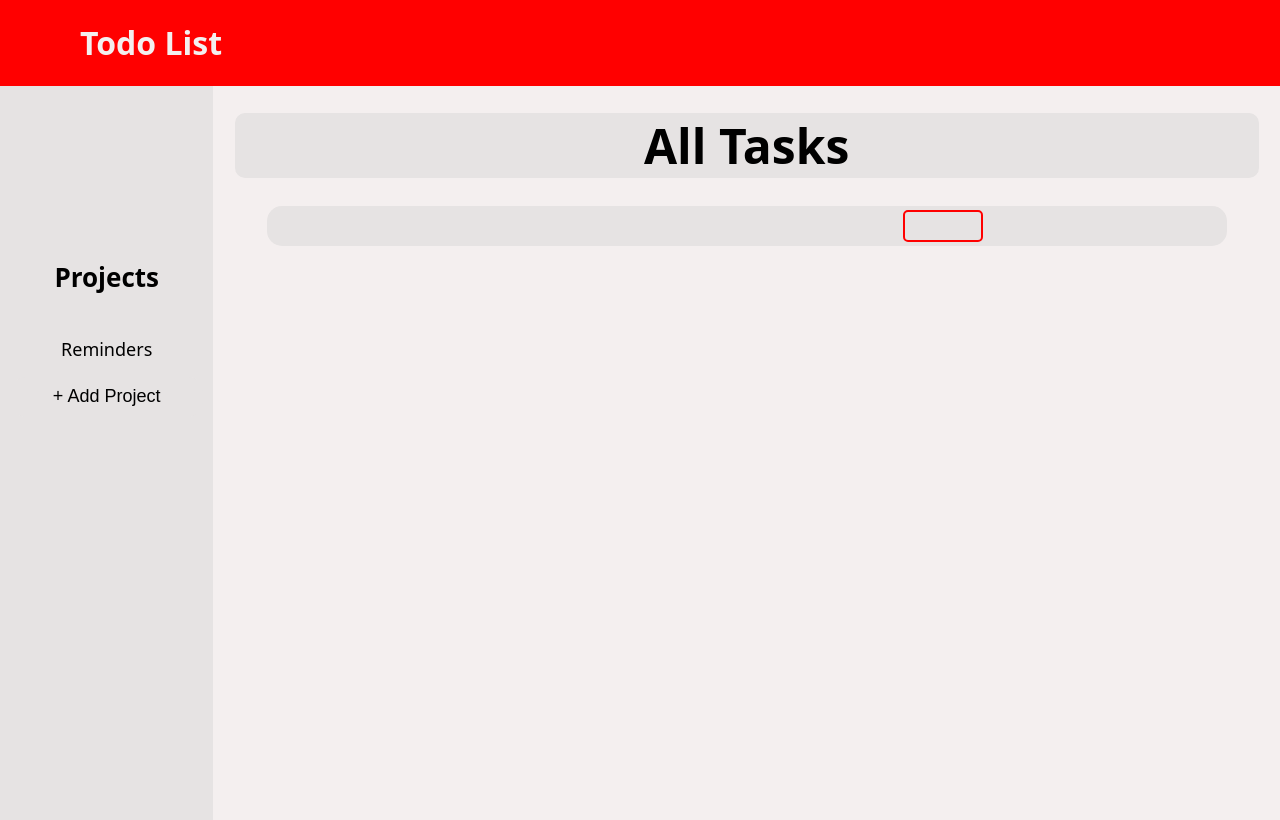
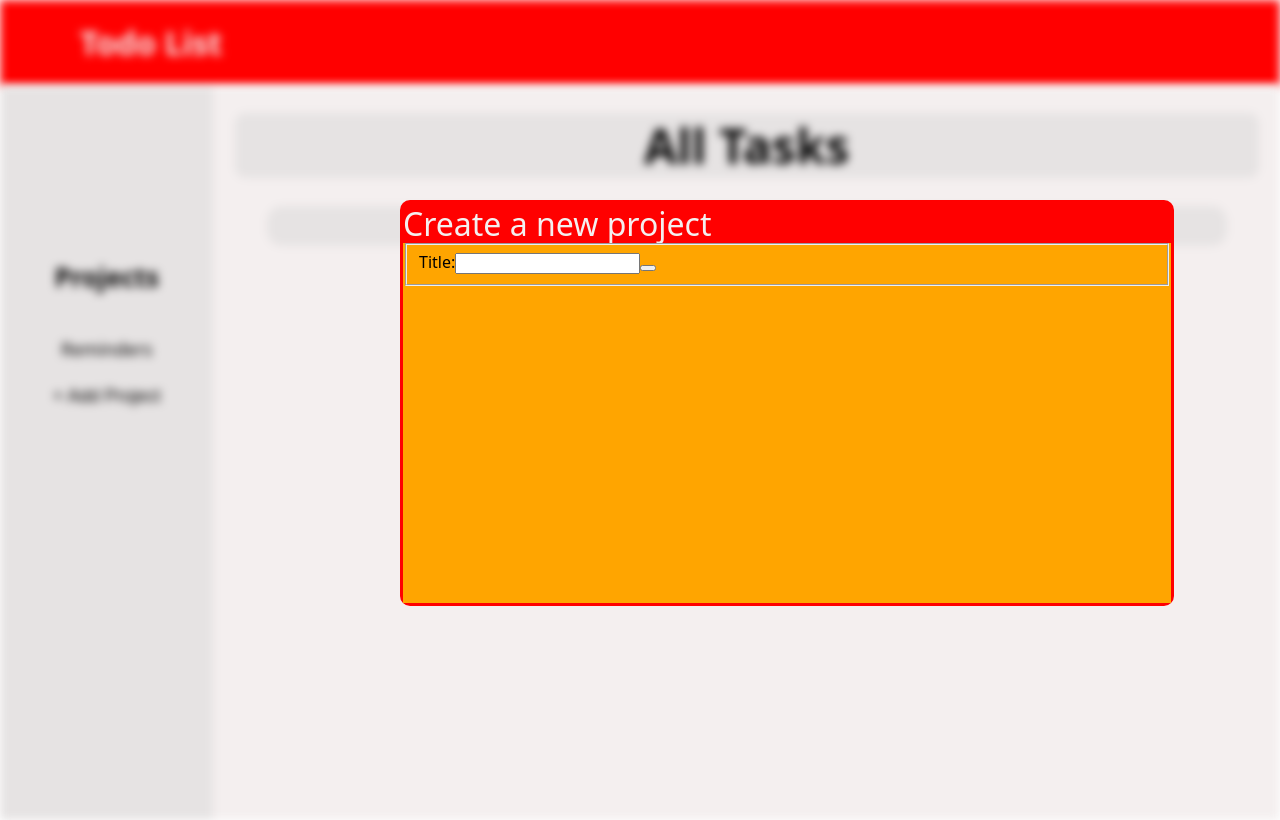
Before and after one commit to chrisrbentley/todo-list, a website with bundled scripts: page dist/index.html in a window 1280 px wide. Both pictures are taken after a click on the button "+ Add Project". Built offline with nearby package versions, Linux system fonts and the light colour scheme.

Commit message:
New projects are dynamically created using the form in the modal.

```diff
--- a/src/UI.js
+++ b/src/UI.js
@@ -1,4 +1,4 @@
-import { projectsList, formattedDate } from "./projects";
+import { projectsList, formattedDate, addProject } from "./projects";
 
 const body = document.querySelector('#body');
 const headerTag = document.createElement('header');
@@ -20,6 +20,7 @@ const defDetails = document.createElement('div');
 const defDetailBtn = document.createElement('button');
 const defDate = document.createElement('div');
 
+main.id = 'main';
 headerTag.id = 'header-sec';
 heading.id = 'heading';
 navBar.id = 'nav-bar';
@@ -69,7 +70,7 @@ currentTask.textContent = 'All Tasks';
     const defaultProj = document.createElement('li');
     projList.appendChild(ul);
     ul.appendChild(defaultProj);
-    defaultProj.textContent = projectsList[0].project;
+    defaultProj.textContent = projectsList[0].title;
     defaultProj.className = 'project';
 
     defaultProj.addEventListener('click', () => {
@@ -77,5 +78,83 @@ currentTask.textContent = 'All Tasks';
         defDetailBtn.textContent = 'Details';
         defDate.textContent = projectsList[0].todos[0].dueDate;
     })
+})();
 
+//create modal
+
+const modalCnt = document.createElement('div');
+modalCnt.id = 'modal-container';
+body.appendChild(modalCnt);
+
+const modalTop = document.createElement('div');
+modalTop.id = 'modal-top';
+modalCnt.appendChild(modalTop);
+
+const modalH3 = document.createElement('div');
+modalH3.classList.add('modal-h3');
+modalTop.appendChild(modalH3);
+modalH3.textContent = 'Create a new project'
+
+const exitBtn = document.createElement('button');
+exitBtn.classList.add('exit-button');
+exitBtn.textContent = 'X';
+modalTop.appendChild(exitBtn);
+
+const projFormCnt = document.createElement('div');
+projFormCnt.id = 'proj-form-container';
+modalCnt.appendChild(projFormCnt);
+
+
+(function loadModal() {
+    addProjBtn.addEventListener('click', () => {
+        modalCnt.style.display = 'flex';
+        modalCnt.style.flexDirection = 'column';
+        main.style.filter = 'blur(5px)';
+        headerTag.style.filter = 'blur(5px)';
+    })
+    exitBtn.addEventListener('click', () => {
+        modalCnt.style.display = 'none';
+        main.style.filter = 'none';
+        headerTag.style.filter = 'none';
+    })
 })();
+
+
+//create form
+
+const form = document.createElement('form');
+const fieldset = document.createElement('fieldset');
+const projectLable = document.createElement('label');
+const projectInput = document.createElement('input');
+const projFormBtn = document.createElement('button');
+
+
+form.classList.add('form');
+form.setAttribute("action", "/");
+form.setAttribute("method", "get");
+projFormBtn.classList.add("submit");
+
+
+projectLable.setAttribute("for", "title");
+projectInput.setAttribute("type", "text");
+projectInput.setAttribute("name", "title");
+projectInput.setAttribute("id", "title");
+projectInput.setAttribute("required", "");
+projFormBtn.setAttribute("type", "submit");
+
+
+
+projectLable.innerHTML = 'Title:'
+
+
+projFormCnt.appendChild(form);
+form.appendChild(fieldset);
+fieldset.appendChild(projectLable);
+fieldset.appendChild(projectInput);
+fieldset.appendChild(projFormBtn);
+
+projFormBtn.addEventListener('click', () => {
+    addProject()
+})
+
+export { projFormBtn, projectInput };
--- a/src/projects.js
+++ b/src/projects.js
@@ -1,10 +1,13 @@
 import { defaultTodo } from './todo.js';
+import { projFormBtn } from './UI.js';
+import { projectInput } from './UI.js';
+
 
 let projectsList = [];
 
 class Project {
     constructor(title, todos) {
-        this.project = title;
+        this.title = title;
         this.todos = todos;
     }
 }
@@ -15,4 +18,12 @@ projectsList.push(reminders);
 reminders.todos.push(defaultTodo);
 console.log(projectsList);
 
+
+export function addProject() {
+    const title = projectInput.value;
+    const project = new Project(title, []);
+    projectsList.push(project);
+    console.log(projectsList);
+};
+
 export { projectsList };
--- a/src/styles.css
+++ b/src/styles.css
@@ -20,6 +20,7 @@ body {
 main {
     display: flex;
     flex-direction: row;
+    /* filter: blur(2px); */
 }
 
 #nav-bar {
@@ -171,3 +172,51 @@ main {
     position: relative;
     left: 100px;
 }
+
+#modal-container {
+    background-color: #e6e3e3;
+    display: none;
+    position: fixed;
+    height: 50vh;
+    width: 60vw;
+    top: 25vh;
+    left: 50vh;
+    border: 3px solid red;
+    border-radius: 10px;
+}
+
+#modal-top {
+    display: flex;
+    flex-direction: row;
+    height: 5vh;
+    width: 60vw;
+    background-color: red;
+}
+
+.modal-h3 {
+    display: flex;
+    align-items: center;
+    color: #f4efef;
+    font-size: 2rem;
+}
+
+.exit-button {
+    height: 5vh;
+    width: 2vw;
+    color: #f4efef;
+    background-color: red;
+    border: none;
+    font-size: 2rem;
+    position: relative;
+    left: 650px;
+}
+
+.exit-button:hover {
+    cursor: pointer;
+}
+
+#proj-form-container {
+    height: 50vh;
+    width: 60vw;
+    background-color: orange;
+}
```
Also changed, not shown: dist/main.js.
